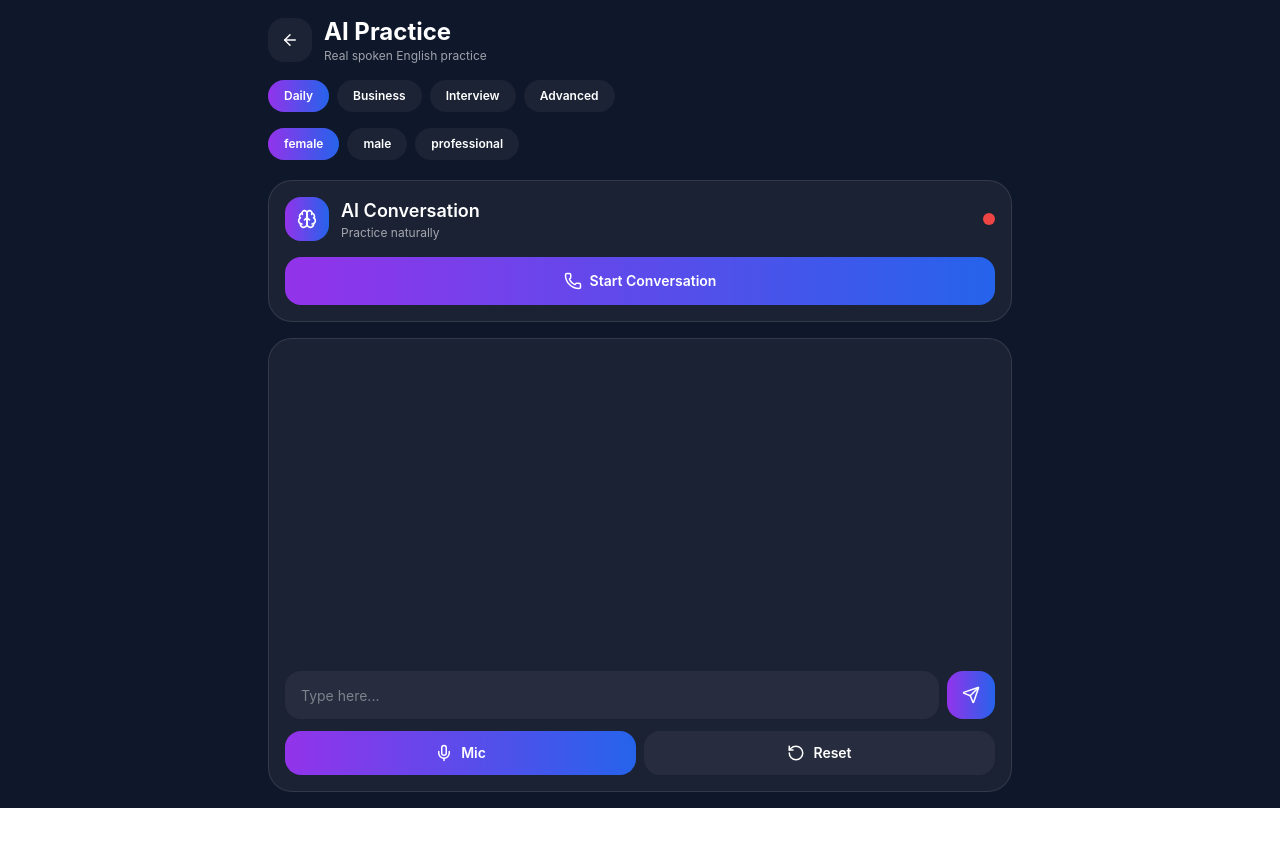
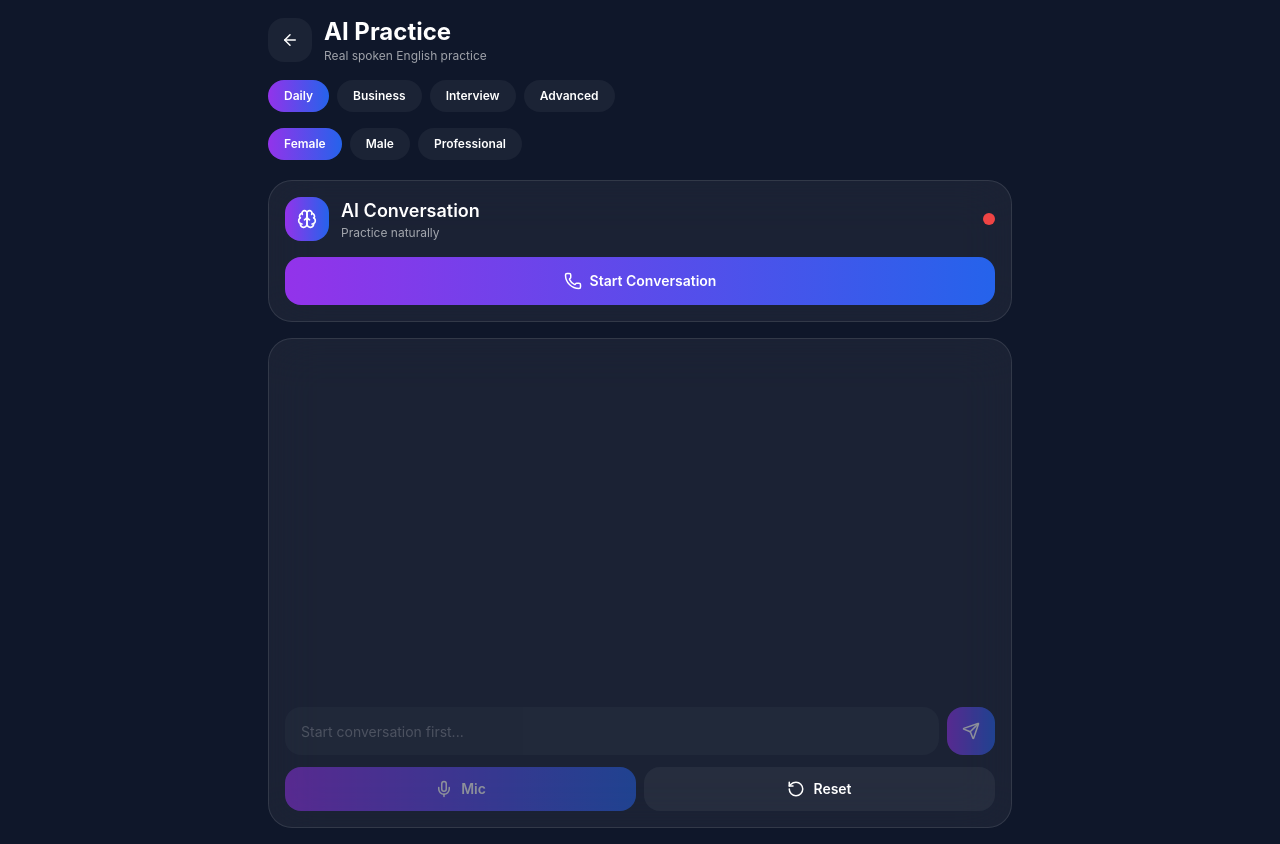
Before and after one commit to BheekhaRam00/English_spoken, a Next.js app: page /practice in a window 1280 px wide. Before the commit the page ends 808 px from the top, so only its background shows below. Built offline with nearby package versions, Linux system fonts and the light colour scheme.

Commit message:
Refactor PracticeScreen component for clarity and performance

```diff
--- a/src/components/screens/PracticeScreen.tsx
+++ b/src/components/screens/PracticeScreen.tsx
@@ -2,6 +2,7 @@
 
 import {
   useEffect,
+  useMemo,
   useRef,
   useState
 } from "react";
@@ -101,33 +102,82 @@ export default function PracticeScreen({
     setError
   ] = useState("");
 
-  const messagesEndRef =
+  const messagesContainerRef =
     useRef<HTMLDivElement | null>(
       null
     );
 
+  const inputRef =
+    useRef<HTMLInputElement | null>(
+      null
+    );
+
+  /*
+  SAFE AUTO SCROLL
+  */
   useEffect(() => {
-    messagesEndRef.current?.scrollIntoView(
-      {
-        behavior: "smooth"
+    if (
+      messagesContainerRef.current
+    ) {
+      messagesContainerRef.current.scrollTop =
+        messagesContainerRef.current
+          .scrollHeight;
+    }
+  }, [messages, loading]);
+
+  /*
+  PREVENT DUPLICATE MESSAGE INSERT
+  */
+  function appendMessage(
+    message: ConversationMessage
+  ) {
+    setMessages(
+      (previous) => {
+        const alreadyExists =
+          previous.some(
+            (
+              item
+            ) =>
+              item.id ===
+              message.id
+          );
+
+        if (
+          alreadyExists
+        ) {
+          return previous;
+        }
+
+        return [
+          ...previous,
+          message
+        ];
       }
     );
-  }, [messages]);
+  }
 
+  /*
+  START CONVERSATION
+  */
   async function handleStartConversation() {
     try {
+      if (
+        connected
+      ) {
+        return;
+      }
+
       setError("");
+
+      setMessages([]);
 
       const aiMessage =
         await engine.connect(
-          (message) => {
-            setMessages(
           (
-                previous
-              ) => [
-                ...previous,
             message
-              ]
+          ) => {
+            appendMessage(
+              message
             );
           }
         );
@@ -137,6 +187,10 @@ export default function PracticeScreen({
       ]);
 
       setConnected(true);
+
+      setTimeout(() => {
+        inputRef.current?.focus();
+      }, 250);
     } catch (error) {
       console.error(
         "Conversation Start Error:",
@@ -149,18 +203,38 @@ export default function PracticeScreen({
     }
   }
 
+  /*
+  END CONVERSATION
+  */
   function handleEndConversation() {
+    try {
       engine.disconnect();
 
       setConnected(false);
 
       setListening(false);
+
+      setLoading(false);
+    } catch (error) {
+      console.error(
+        "Conversation End Error:",
+        error
+      );
+    }
   }
 
+  /*
+  SEND MESSAGE
+  */
   async function handleSendMessage() {
     try {
+      const cleanedInput =
+        input.trim();
+
       if (
-        !input.trim()
+        !cleanedInput ||
+        loading ||
+        !connected
       ) {
         return;
       }
@@ -169,21 +243,15 @@ export default function PracticeScreen({
 
       setLoading(true);
 
-      const currentInput =
-        input.trim();
-
       setInput("");
 
       await engine.sendTextMessage(
-        currentInput,
-        (message) => {
-          setMessages(
+        cleanedInput,
         (
-              previous
-            ) => [
-              ...previous,
           message
-            ]
+        ) => {
+          appendMessage(
+            message
           );
         }
       );
@@ -201,26 +269,37 @@ export default function PracticeScreen({
     }
   }
 
+  /*
+  START MIC
+  */
   function handleStartListening() {
     try {
+      if (
+        listening ||
+        !connected
+      ) {
+        return;
+      }
+
       setError("");
 
       setListening(true);
 
       engine.startVoiceListening(
         undefined,
-        (message) => {
-          setMessages(
         (
-              previous
-            ) => [
-              ...previous,
           message
-            ]
+        ) => {
+          appendMessage(
+            message
           );
         },
-        (errorMessage) => {
-          setListening(false);
+        (
+          errorMessage
+        ) => {
+          setListening(
+            false
+          );
 
           setError(
             errorMessage
@@ -241,38 +320,87 @@ export default function PracticeScreen({
     }
   }
 
+  /*
+  STOP MIC
+  */
   function handleStopListening() {
+    try {
       engine.stopVoiceListening();
 
       setListening(false);
+    } catch (error) {
+      console.error(
+        "Stop Listening Error:",
+        error
+      );
+    }
   }
 
+  /*
+  RESET CHAT
+  */
   function handleResetConversation() {
+    try {
       engine.clearConversation();
 
       setMessages([]);
 
       setError("");
+
+      setLoading(false);
+
+      setListening(false);
+    } catch (error) {
+      console.error(
+        "Reset Conversation Error:",
+        error
+      );
+    }
   }
 
+  /*
+  REPLAY
+  */
   function handleReplay() {
+    try {
       engine.replayLastAIMessage();
+    } catch (error) {
+      console.error(
+        "Replay Error:",
+        error
+      );
+    }
   }
 
+  /*
+  EMPTY STATE
+  */
+  const showEmptyState =
+    useMemo(() => {
       return (
-    <main className="min-h-screen bg-[#0f172a] text-white">
-      <div className="mx-auto w-full max-w-3xl px-3 py-4">
+        connected &&
+        messages.length === 0
+      );
+    }, [
+      connected,
+      messages
+    ]);
+
+  return (
+    <main className="min-h-screen overflow-hidden bg-[#0f172a] text-white">
+      <div className="mx-auto flex min-h-screen w-full max-w-3xl flex-col px-3 py-4">
+        {/* HEADER */}
         <section className="mb-4 flex items-center gap-3">
           <Link href="/">
-            <button className="flex h-11 w-11 items-center justify-center rounded-2xl border border-white/10 bg-white/5">
+            <button className="flex h-11 w-11 shrink-0 items-center justify-center rounded-2xl border border-white/10 bg-white/5 transition hover:bg-white/10 active:scale-95">
               <ArrowLeft
                 size={18}
               />
             </button>
           </Link>
 
-          <div>
-            <h1 className="text-2xl font-bold">
+          <div className="min-w-0">
+            <h1 className="truncate text-2xl font-bold">
               AI Practice
             </h1>
 
@@ -282,7 +410,8 @@ export default function PracticeScreen({
           </div>
         </section>
 
-        <section className="mb-3 flex gap-2 overflow-x-auto pb-1">
+        {/* MODE SELECT */}
+        <section className="mb-3 flex gap-2 overflow-x-auto pb-1 scrollbar-none">
           {MODES.map(
             (
               practiceMode
@@ -296,11 +425,11 @@ export default function PracticeScreen({
                     practiceMode
                   )
                 }
-                className={`rounded-2xl px-4 py-2 text-xs font-semibold capitalize whitespace-nowrap ${
+                className={`shrink-0 rounded-2xl px-4 py-2 text-xs font-semibold capitalize transition active:scale-95 ${
                   mode ===
                   practiceMode
                     ? "bg-gradient-to-r from-purple-600 to-blue-600"
-                    : "border border-white/10 bg-white/5"
+                    : "border border-white/10 bg-white/5 hover:bg-white/10"
                 }`}
               >
                 {
@@ -311,7 +440,8 @@ export default function PracticeScreen({
           )}
         </section>
 
-        <section className="mb-4 flex gap-2 overflow-x-auto pb-1">
+        {/* VOICES */}
+        <section className="mb-4 flex gap-2 overflow-x-auto pb-1 scrollbar-none">
           {VOICES.map(
             (voice) => (
               <button
@@ -321,11 +451,11 @@ export default function PracticeScreen({
                     voice
                   )
                 }
-                className={`rounded-2xl px-4 py-2 text-xs font-semibold whitespace-nowrap ${
+                className={`shrink-0 rounded-2xl px-4 py-2 text-xs font-semibold capitalize transition active:scale-95 ${
                   voiceType ===
                   voice
                     ? "bg-gradient-to-r from-purple-600 to-blue-600"
-                    : "border border-white/10 bg-white/5"
+                    : "border border-white/10 bg-white/5 hover:bg-white/10"
                 }`}
               >
                 {voice}
@@ -334,17 +464,18 @@ export default function PracticeScreen({
           )}
         </section>
 
-        <section className="mb-4 rounded-3xl border border-white/10 bg-white/5 p-4">
-          <div className="mb-4 flex items-center justify-between">
-            <div className="flex items-center gap-3">
-              <div className="flex h-11 w-11 items-center justify-center rounded-2xl bg-gradient-to-r from-purple-600 to-blue-600">
+        {/* CONTROL CARD */}
+        <section className="mb-4 rounded-3xl border border-white/10 bg-white/5 p-4 backdrop-blur-xl">
+          <div className="mb-4 flex items-center justify-between gap-3">
+            <div className="flex min-w-0 items-center gap-3">
+              <div className="flex h-11 w-11 shrink-0 items-center justify-center rounded-2xl bg-gradient-to-r from-purple-600 to-blue-600">
                 <Brain
                   size={20}
                 />
               </div>
 
-              <div>
-                <h2 className="text-lg font-semibold">
+              <div className="min-w-0">
+                <h2 className="truncate text-lg font-semibold">
                   AI Conversation
                 </h2>
 
@@ -355,7 +486,7 @@ export default function PracticeScreen({
             </div>
 
             <div
-              className={`h-3 w-3 rounded-full ${
+              className={`h-3 w-3 shrink-0 rounded-full ${
                 connected
                   ? "bg-green-500"
                   : "bg-red-500"
@@ -368,7 +499,7 @@ export default function PracticeScreen({
               onClick={
                 handleStartConversation
               }
-              className="flex h-12 w-full items-center justify-center gap-2 rounded-2xl bg-gradient-to-r from-purple-600 to-blue-600 text-sm font-semibold"
+              className="flex h-12 w-full items-center justify-center gap-2 rounded-2xl bg-gradient-to-r from-purple-600 to-blue-600 text-sm font-semibold transition hover:opacity-90 active:scale-[0.99]"
             >
               <Phone
                 size={18}
@@ -381,7 +512,7 @@ export default function PracticeScreen({
               onClick={
                 handleEndConversation
               }
-              className="flex h-12 w-full items-center justify-center gap-2 rounded-2xl border border-white/10 bg-white/5 text-sm font-semibold"
+              className="flex h-12 w-full items-center justify-center gap-2 rounded-2xl border border-white/10 bg-white/5 text-sm font-semibold transition hover:bg-white/10 active:scale-[0.99]"
             >
               <PhoneOff
                 size={18}
@@ -392,10 +523,34 @@ export default function PracticeScreen({
           )}
         </section>
 
-        <section className="rounded-3xl border border-white/10 bg-white/5 p-4">
-          <div className="mb-4 flex h-[300px] flex-col gap-3 overflow-y-auto">
+        {/* CHAT */}
+        <section className="flex min-h-0 flex-1 flex-col rounded-3xl border border-white/10 bg-white/5 p-4 backdrop-blur-xl">
+          {/* MESSAGE AREA */}
+          <div
+            ref={
+              messagesContainerRef
+            }
+            className="flex h-[340px] flex-col gap-3 overflow-y-auto pr-1"
+          >
+            {showEmptyState ? (
+              <div className="flex flex-1 items-center justify-center">
+                <div className="max-w-[260px] text-center">
+                  <Brain
+                    size={32}
+                    className="mx-auto mb-3 text-white/50"
+                  />
+
+                  <p className="text-sm text-white/60">
+                    Start speaking or type a message to practice English.
+                  </p>
+                </div>
+              </div>
+            ) : null}
+
             {messages.map(
-              (message) => (
+              (
+                message
+              ) => (
                 <div
                   key={
                     message.id
@@ -409,14 +564,16 @@ export default function PracticeScreen({
                 >
                   <div className="max-w-[85%]">
                     <div
-                      className={`rounded-2xl px-4 py-3 text-sm leading-6 ${
+                      className={`break-words rounded-2xl px-4 py-3 text-sm leading-6 ${
                         message.role ===
                         "user"
                           ? "bg-gradient-to-r from-purple-600 to-blue-600"
                           : "border border-white/10 bg-white/5"
                       }`}
                     >
-                      {message.text}
+                      {
+                        message.text
+                      }
                     </div>
 
                     {message.role ===
@@ -425,7 +582,7 @@ export default function PracticeScreen({
                         onClick={
                           handleReplay
                         }
-                        className="mt-1 flex items-center gap-1 text-xs text-white/60"
+                        className="mt-1 flex items-center gap-1 text-xs text-white/60 transition hover:text-white"
                       >
                         <Volume2
                           size={14}
@@ -449,24 +606,23 @@ export default function PracticeScreen({
                 AI replying...
               </div>
             )}
-
-            <div
-              ref={
-                messagesEndRef
-              }
-            />
           </div>
 
-          {error && (
-            <div className="mb-3 rounded-2xl border border-red-500/20 bg-red-500/10 px-3 py-2 text-xs text-red-300">
+          {/* ERROR */}
+          {error ? (
+            <div className="mt-3 rounded-2xl border border-red-500/20 bg-red-500/10 px-3 py-2 text-xs text-red-300">
               {error}
             </div>
-          )}
+          ) : null}
 
-          <div className="flex gap-2">
+          {/* INPUT */}
+          <div className="mt-3 flex gap-2">
             <input
+              ref={inputRef}
               value={input}
-              onChange={(event) =>
+              onChange={(
+                event
+              ) =>
                 setInput(
                   event.target
                     .value
@@ -483,8 +639,15 @@ export default function PracticeScreen({
                   handleSendMessage();
                 }
               }}
-              placeholder="Type here..."
-              className="h-12 flex-1 rounded-2xl border border-white/10 bg-white/5 px-4 text-sm text-white outline-none placeholder:text-white/40"
+              disabled={
+                !connected
+              }
+              placeholder={
+                connected
+                  ? "Type here..."
+                  : "Start conversation first..."
+              }
+              className="h-12 flex-1 rounded-2xl border border-white/10 bg-white/5 px-4 text-sm text-white outline-none transition placeholder:text-white/40 focus:border-purple-500/40 disabled:opacity-50"
             />
 
             <button
@@ -492,9 +655,10 @@ export default function PracticeScreen({
                 handleSendMessage
               }
               disabled={
-                loading
+                loading ||
+                !connected
               }
-              className="flex h-12 w-12 items-center justify-center rounded-2xl bg-gradient-to-r from-purple-600 to-blue-600 disabled:opacity-50"
+              className="flex h-12 w-12 shrink-0 items-center justify-center rounded-2xl bg-gradient-to-r from-purple-600 to-blue-600 transition hover:opacity-90 disabled:opacity-50 active:scale-95"
             >
               <Send
                 size={18}
@@ -502,13 +666,17 @@ export default function PracticeScreen({
             </button>
           </div>
 
+          {/* ACTIONS */}
           <div className="mt-3 grid grid-cols-2 gap-2">
             {!listening ? (
               <button
                 onClick={
                   handleStartListening
                 }
-                className="flex h-11 items-center justify-center gap-2 rounded-2xl bg-gradient-to-r from-purple-600 to-blue-600 text-sm font-semibold"
+                disabled={
+                  !connected
+                }
+                className="flex h-11 items-center justify-center gap-2 rounded-2xl bg-gradient-to-r from-purple-600 to-blue-600 text-sm font-semibold transition hover:opacity-90 disabled:opacity-50 active:scale-[0.99]"
               >
                 <Mic
                   size={18}
@@ -521,7 +689,7 @@ export default function PracticeScreen({
                 onClick={
                   handleStopListening
                 }
-                className="flex h-11 items-center justify-center gap-2 rounded-2xl border border-white/10 bg-white/5 text-sm font-semibold"
+                className="flex h-11 items-center justify-center gap-2 rounded-2xl border border-white/10 bg-white/5 text-sm font-semibold transition hover:bg-white/10 active:scale-[0.99]"
               >
                 <MicOff
                   size={18}
@@ -535,7 +703,7 @@ export default function PracticeScreen({
               onClick={
                 handleResetConversation
               }
-              className="flex h-11 items-center justify-center gap-2 rounded-2xl border border-white/10 bg-white/5 text-sm font-semibold"
+              className="flex h-11 items-center justify-center gap-2 rounded-2xl border border-white/10 bg-white/5 text-sm font-semibold transition hover:bg-white/10 active:scale-[0.99]"
             >
               <RotateCcw
                 size={18}
```
Lines whose indentation alone changed are shown as unchanged.
